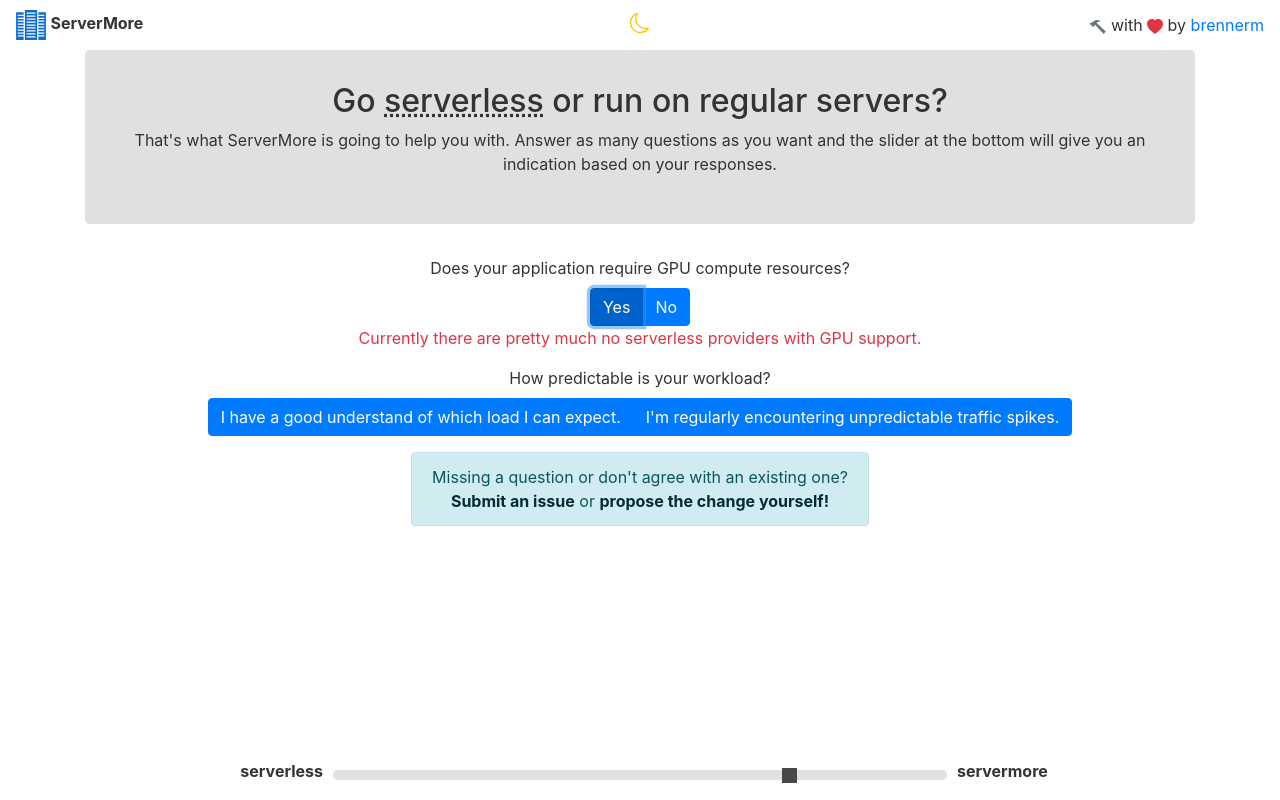
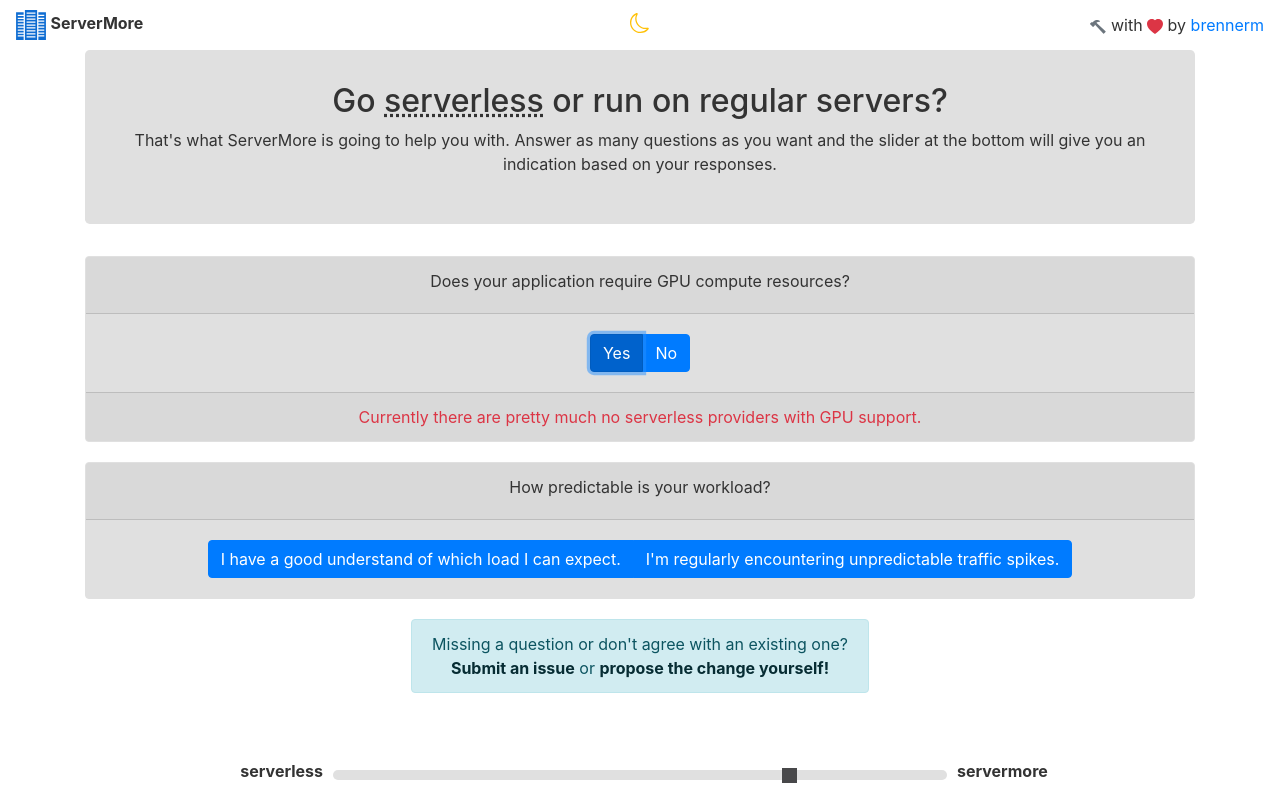
Before and after one commit to brennerm/servermore, a React (Create React App) app: page / in a window 1280 px wide. Both pictures are taken after a click on the label "Yes". Built offline with nearby package versions, Linux system fonts and the light colour scheme.

Commit message:
visually separate questions from each other

```diff
--- a/src/App.css
+++ b/src/App.css
@@ -20,14 +20,6 @@ html.dark-mode {
   --main-button-color: #0F6DD2;
 }
 
-div.jumbotron {
-  padding: 2rem 2rem;
-  background-color: var(--light-background-color);
-  color: var(--main-text-color);
-  border-color: var(--light-background-color);
-  transition: all 0.5s;
-}
-
 .visible {
   opacity: 1;
   transition: opacity 0.5s;
@@ -42,10 +34,16 @@ div.jumbotron {
   transition-delay: 1s;
 }
 
+div.jumbotron,
 div.card {
   background-color: var(--light-background-color);
   color: var(--main-text-color);
   border-color: var(--light-background-color);
+  transition: 0.5s;
+}
+
+div.jumbotron {
+  padding: 2rem 2rem;
 }
 
 .btn.btn-main {
@@ -59,6 +57,10 @@ html body {
   background-color: var(--main-background-color);
   color: var(--main-text-color);
   transition: all 0.5s;
+}
+
+.question {
+  margin-bottom: 20px;
 }
 
 .App-logo {
--- a/src/App.tsx
+++ b/src/App.tsx
@@ -1,5 +1,5 @@
 import React, { Component } from 'react';
-import { ButtonGroup, Col, Container, Form, Navbar, Row, ToggleButton, Image, Jumbotron, Alert, Collapse, OverlayTrigger, Tooltip } from 'react-bootstrap'
+import { ButtonGroup, Col, Container, Form, Navbar, Row, ToggleButton, Image, Jumbotron, Alert, Collapse, OverlayTrigger, Tooltip, Card } from 'react-bootstrap'
 import { HeartFill, Moon, Sun, Hammer } from 'react-bootstrap-icons';
 import './scrollbar.css';
 import './slider.css';
@@ -125,14 +125,11 @@ export class ServerMore extends Component<Props, State> {
             </Row>
             {this.questions.map((question, questionIndex) => (
               <Collapse key={questionIndex} in={(questionIndex === 0 || this.state.selectedAnswers[questionIndex - 1] !== undefined)}>
-                <Form.Group>
-                  <Row>
-                    <Col>
+                <Card className="question">
+                  <Card.Header>
                     <Form.Label>{question.questionText}</Form.Label>
-                    </Col>
-                  </Row>
-                  <Row>
-                    <Col>
+                  </Card.Header>
+                  <Card.Body>
                     <ButtonGroup toggle className="flex-wrap">
                       {question.answers.map((answer, answerIndex) => (
                         <ToggleButton
@@ -147,9 +144,9 @@ export class ServerMore extends Component<Props, State> {
 
                       ))}
                     </ButtonGroup>
-
-                      <Row>
-                        <Col className={this.state.selectedAnswers[questionIndex] === undefined ? "invisible" : "visible"}>
+                  </Card.Body>
+                  <div className={this.state.selectedAnswers[questionIndex] === undefined ? "invisible" : "visible"}>
+                    <Card.Footer>
                       {
                         this.state.selectedAnswers[questionIndex] !== undefined
                           ? <div className={this.questions[questionIndex].answers[this.state.selectedAnswers[questionIndex]].value > 0 ? "text-danger" : "text-success"}>
@@ -157,12 +154,9 @@ export class ServerMore extends Component<Props, State> {
                           </div>
                           : null
                       }
-                        </Col>
-                      </Row>
-
-                    </Col>
-                  </Row>
-                </Form.Group>
+                    </Card.Footer>
+                  </div>
+                </Card>
               </Collapse>
             ))}
             <Row>
```
Lines whose indentation alone changed are shown as unchanged.
